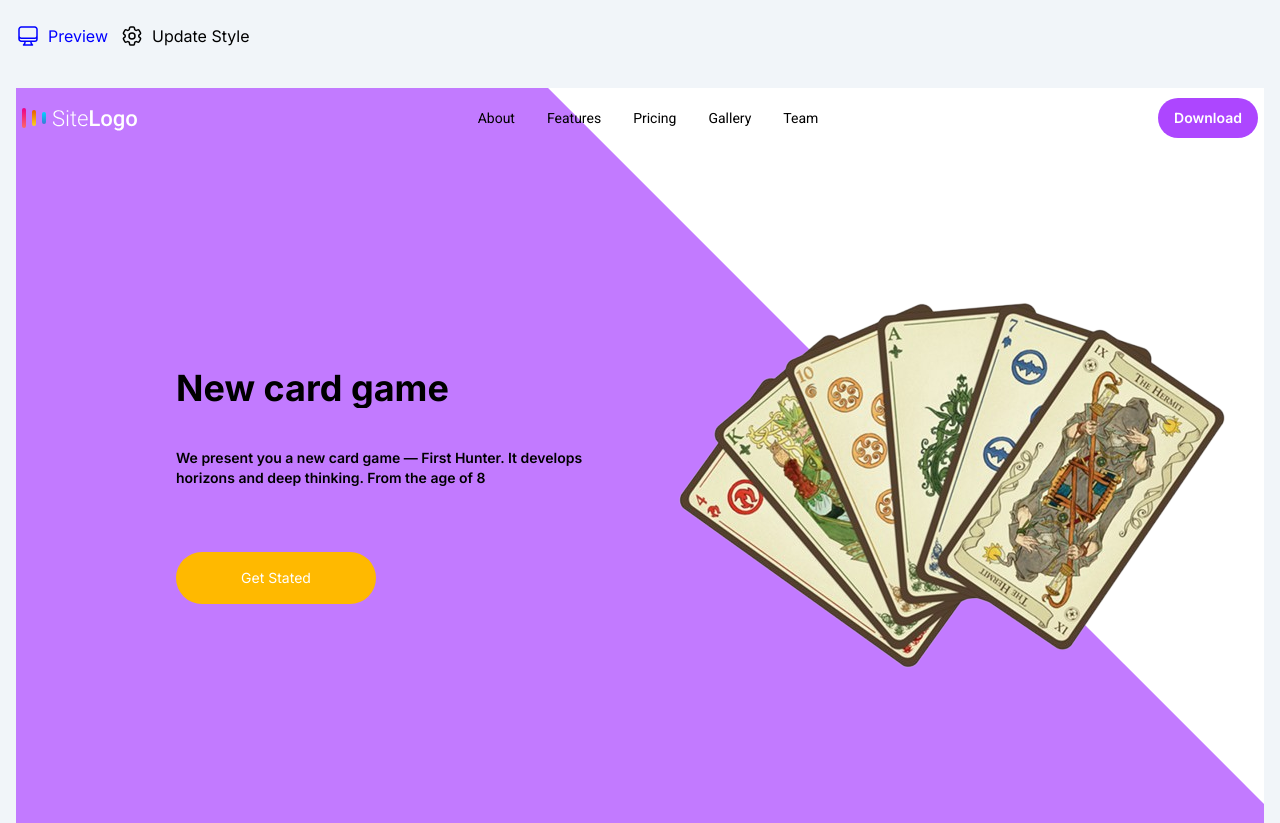
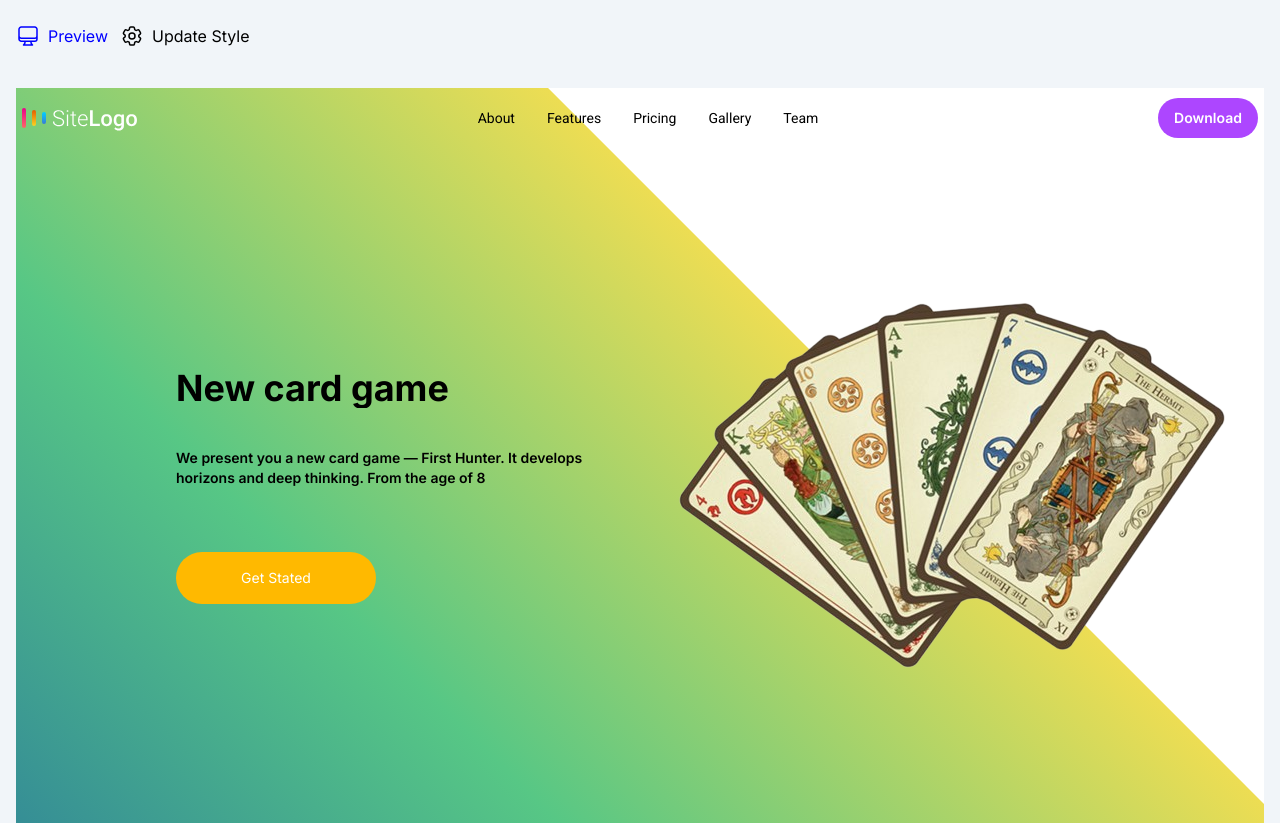
Before and after one commit to shuvo-me/react-headline-widget, a React (Vite) app: page / in a window 1280 px wide. Built offline with nearby package versions, Linux system fonts and the light colour scheme.

Commit message:
feat: added hero bg gradient change functionality.

```diff
--- a/src/components/Preview.tsx
+++ b/src/components/Preview.tsx
@@ -8,13 +8,14 @@ const Preview = () => {
   const { content, setContent } = useAppStore();
   const { nav, hero } = content;
 
-  const generateFontColorClass = (hexString: string) => {
-    return `text-[${hexString}]`;
-  };
-
   return (
     <div className="bg-white flex flex-col relative overflow-hidden">
-      <div className="h-[100rem] w-[54rem] md:w-[45rem]  lg:w-[64rem] bg-purple-400 absolute inset-0 -rotate-45 translate-x-[-5rem] translate-y-[-11rem]"></div>
+      <div
+        className="h-[100rem] w-[54rem] md:w-[45rem]  lg:w-[64rem]  absolute inset-0 -rotate-45 translate-x-[-5rem] translate-y-[-11rem]"
+        style={{
+          ...content.hero.bgGradient.style,
+        }}
+      />
       <nav className="flex items-center justify-between px-1.5 py-2.5 z-10">
         <div>
           <img src={siteLogo} alt="site logo" />
@@ -23,6 +24,7 @@ const Preview = () => {
           <ul className="flex items-center py-2 px-2.5 text-sm [&>li]:mx-4">
             {nav?.links.map((link) => (
               <li
+                key={link.href}
                 className={cn(
                   nav.linkStyle.classes.fontFamily,
                   nav.linkStyle.classes.fontSize,
--- a/src/components/UpdateStyle.tsx
+++ b/src/components/UpdateStyle.tsx
@@ -14,6 +14,10 @@ const UpdateStyle = () => {
   const [navStyles, setNavStyles] = useState(() => ({
     ...nav.linkStyle,
     ...nav.action,
+  }));
+
+  const [heroStyles, setHeroStyles] = useState(() => ({
+    ...content.hero,
   }));
 
   const handleUpdateNavStyle = () => {
@@ -34,7 +38,15 @@ const UpdateStyle = () => {
     }));
   };
 
-  console.log({ navStyles });
+  const handleUpdateHeroStyles = () => {
+    setContent((prevContent) => ({
+      ...prevContent,
+      hero: {
+        ...heroStyles,
+      },
+    }));
+  };
+
   return (
     <div className="space-y-10">
       <section className="space-y-4">
@@ -172,13 +184,24 @@ const UpdateStyle = () => {
             onChange={() => {}}
           />
           <Input
+            value={heroStyles.bgGradient.style.background}
             type="text"
             id="hero-bg-gradient-color"
-            label="Change hero bg gradient color"
-            onChange={() => {}}
+            label="Copy and paste any gradient value text"
+            onChange={(e) =>
+              setHeroStyles((prevStyles) => ({
+                ...prevStyles,
+                bgGradient: {
+                  style: {
+                    background: e.target.value,
+                  },
+                },
+              }))
+            }
           />
         </div>
         <button
+          onClick={handleUpdateHeroStyles}
           type="button"
           className="bg-blue-500 text-white py-2 px-4 rounded text-center cursor-pointer"
         >
--- a/src/utils/content.ts
+++ b/src/utils/content.ts
@@ -18,7 +18,9 @@ export default {
       alt: "hero-image",
     },
     bgGradient: {
-      class: "",
+      style: {
+        background: `linear-gradient(90deg,rgba(42, 123, 155, 1) 0%, rgba(87, 199, 133, 1) 50%, rgba(237, 221, 83, 1) 100%)`,
+      },
     },
   },
   nav: {
```
